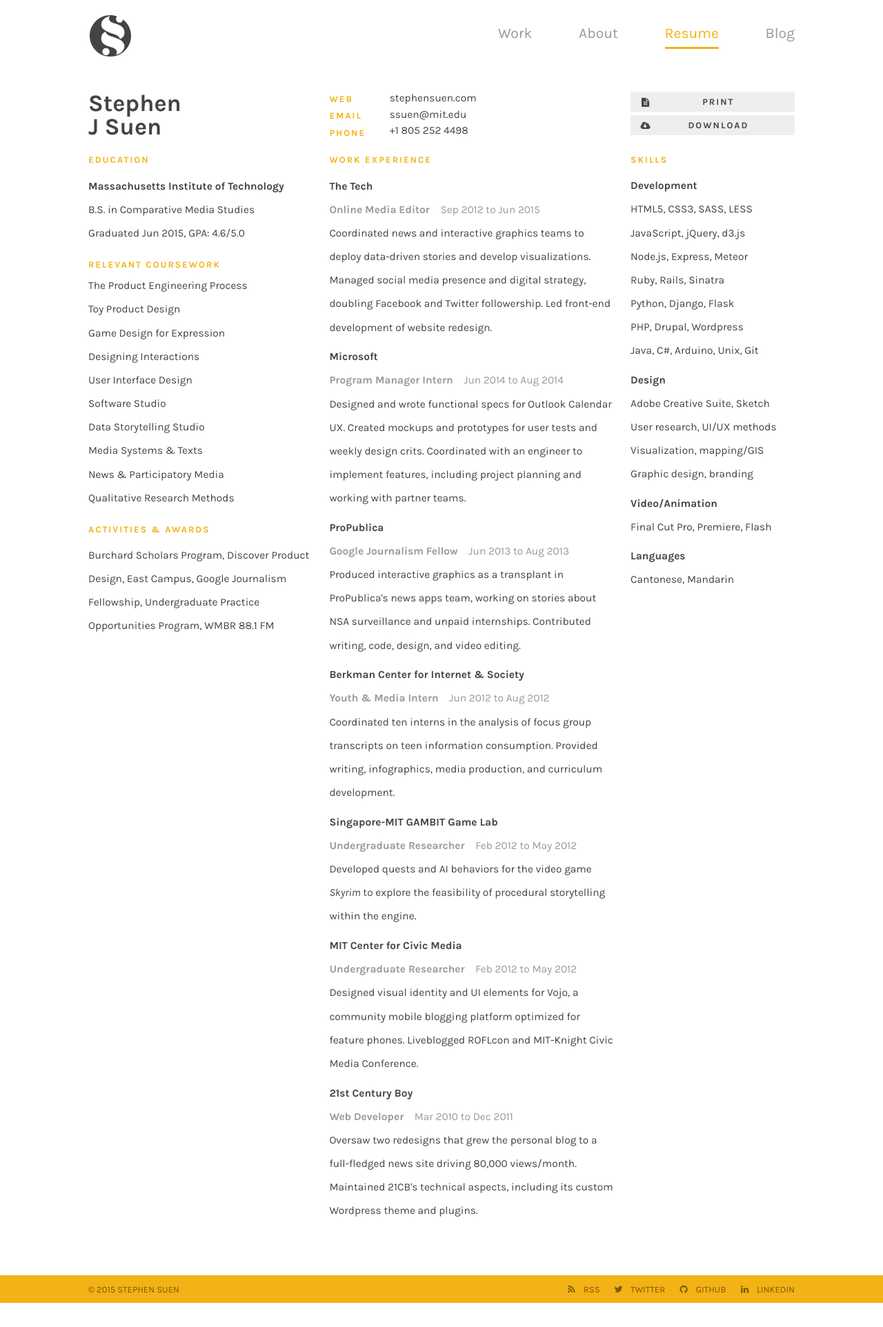
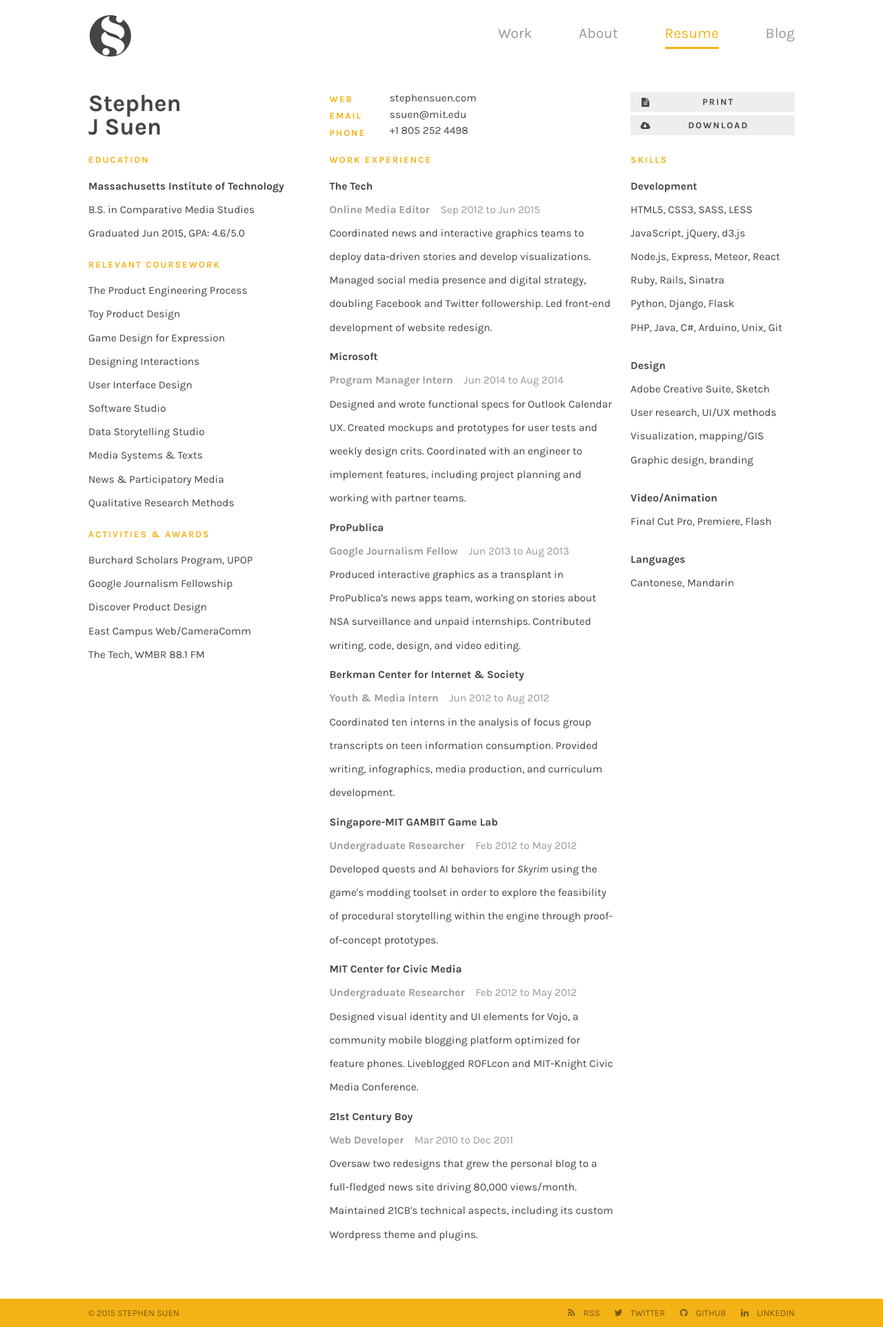
Before and after one commit to s2tephen/s2tephen.github.io, a Jekyll site: the page built from resume.html, in a window 1280 px wide. Shown: the whole page at 69% size. Built offline with Jekyll 4.4.1, drawn with Linux system fonts in a browser that asks for light colours; nearby versions of some CDN libraries; before the commit the page ends 1889 px from its top, so only the background shows below that.

Commit message:
Updated resume.

```diff
--- a/assets/css/app.scss
+++ b/assets/css/app.scss
@@ -1322,9 +1322,7 @@
     @include span-columns(6);
     margin-bottom: $font-size;
   }
-  @media print {
-    display: none;
-  }
+  @include hide-print;
 }
 
 .resume-controls > .btn:first-child {
@@ -1361,8 +1359,9 @@
 }
 
 .resume-body > div > ul > li {
+  margin-bottom: 0;
   font: $icon-size $sans-font;
-  line-height: golden-ratio($font-size, 0);
+  line-height: golden-ratio($font-size, 1);
   @media print {
     margin-bottom: 0;
     font-size: .8rem;
@@ -1443,13 +1442,6 @@
   }
 }
 
-.resume-education > h3:last-of-type {
-  margin-top: 1.9rem;
-  @media print {
-    margin-top: (golden-ratio($icon-size, -2) * -1);
-  }
-}
-
 .resume-skills {
   @include span-columns(3);
   @include media($medium) {
@@ -1459,7 +1451,13 @@
     @include span-columns(12);
   }
   @media print {
-    @include span-columns(5);
+    @include span-columns(4);
+  }
+}
+
+.resume-body > .resume-education > p {
+  @media print {
+    margin-bottom: $font-size;
   }
 }
 
@@ -1483,20 +1481,13 @@
 .resume-education > h3,
 .resume-skills > h3 {
   @media print {
-    padding-top: golden-ratio($icon-size, -4);
+    padding-top: golden-ratio($icon-size, -3);
   }
 }
 
 .resume-education > h3:first-of-type {
   @media print {
     padding-top: 0;
-  }
-}
-
-.resume-skills > ul:first-of-type > li:first-child {
-  margin-top: 1.4rem;
-  @media print {
-    margin-top: 0;
   }
 }
 
--- a/resume.html
+++ b/resume.html
@@ -52,9 +52,13 @@
       <li>Qualitative Research Methods</li>
     </ul>
     <h3>Activities &amp; Awards</h3>
-    <p>
-      Burchard Scholars Program, Discover Product Design, East Campus, Google Journalism Fellowship, Undergraduate Practice Opportunities Program, WMBR 88.1 FM
-    </p>
+    <ul>
+      <li>Burchard Scholars Program, UPOP</li>
+      <li>Google Journalism Fellowship</li>
+      <li>Discover Product Design</li>
+      <li>East Campus Web/CameraComm</li>
+      <li>The Tech, WMBR 88.1 FM</li>
+    </ul>
   </div>
 
   <div class="resume-experience">
@@ -82,7 +86,7 @@
     <p>
       <strong>Singapore-MIT GAMBIT Game Lab</strong><br>
       <span class="job-title"><strong>Undergraduate Researcher</strong>Feb 2012 to May 2012</span><br>
-      Developed quests and AI behaviors for the video game <em>Skyrim</em> to explore the feasibility of procedural storytelling within the engine.
+      Developed quests and AI behaviors for <em>Skyrim</em> using the game's modding toolset in order to explore the feasibility of procedural storytelling within the engine through proof-of-concept prototypes.
     </p>
     <p>
       <strong>MIT Center for Civic Media</strong><br>
@@ -102,11 +106,10 @@
       <li><strong>Development</strong></li>
       <li>HTML5, CSS3, SASS, LESS</li>
       <li>JavaScript, jQuery, d3.js</li>
-      <li>Node.js, Express, Meteor</li>
+      <li>Node.js, Express, Meteor, React</li>
       <li>Ruby, Rails, Sinatra</li>
       <li>Python, Django, Flask</li>
-      <li>PHP, Drupal, Wordpress</li>
-      <li>Java, C#, Arduino, Unix, Git</li>
+      <li>PHP, Java, C#, Arduino, Unix, Git</li>
     </ul>
     <ul>
       <li><strong>Design</strong></li>
```
